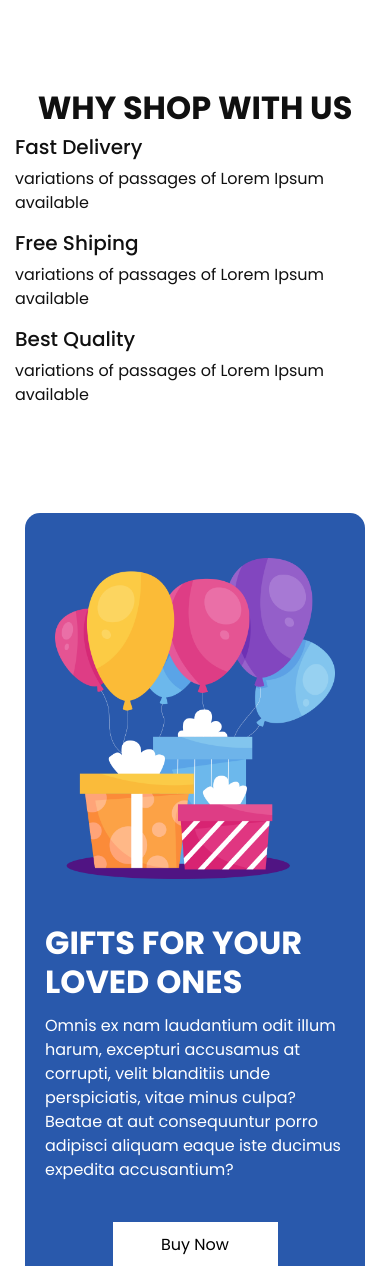
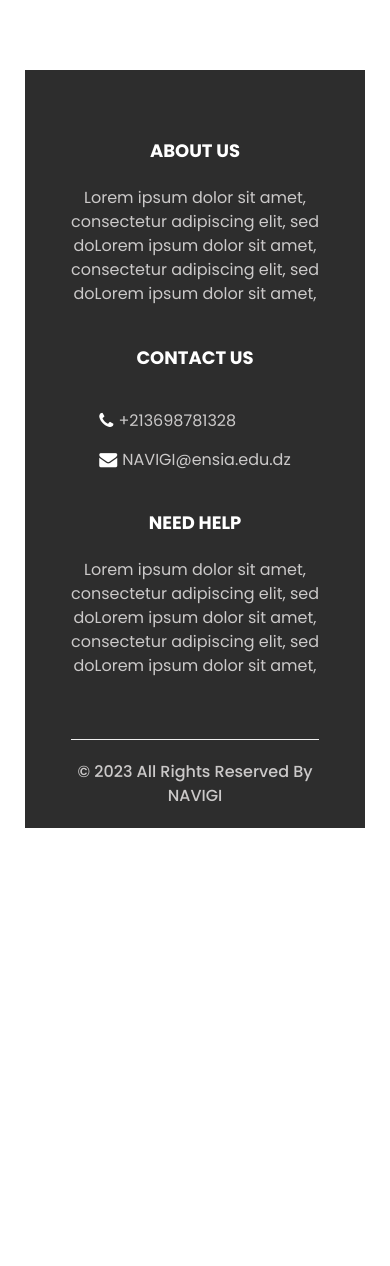
Before and after one commit to mohammed-el-amine-kichah/NAVIGI-final-idea, a PHP site: page / in a window 390 px wide. Shown: the part 5234-6500 px from the top of the page. After the commit the page ends 6062 px from the top, so only its background shows below. Run offline with PHP 8.4, Linux system fonts and the light colour scheme; some libraries are stand-ins or nearby versions.

Commit message:
adding logo to navbar + fix responsive problems

```diff
--- a/css/main.css
+++ b/css/main.css
@@ -37,11 +37,11 @@ input {
 }
 
 .container {
-  position: relative;
   width: 100%;
   background-color: #fff;
   min-height: 100vh;
   overflow: hidden;
+  /*position: relative;*/
 }
 
 .forms-container {
--- a/css/style.css
+++ b/css/style.css
@@ -89,6 +89,9 @@ body {
   z-index: 9999;
 }
 
+
+
+
 #navbarSupportedContent {
   width: 100%;
   background-color: var(--whiter-clr-);
@@ -96,7 +99,8 @@ body {
       -ms-flex-pack: center;
           justify-content: center;
   padding: 10px 0;
-  border-radius: 15px;
+  border-bottom-left-radius: 15px;
+  border-bottom-right-radius: 15px;
   margin: 0 20px 20px 20px;
 }
 
@@ -116,6 +120,13 @@ body {
   color: var(--secondary-clr-);
   text-align: center;
   text-transform: uppercase;
+  border-radius: 5px;
+}
+
+.navbar-nav-login{
+  padding: 5px 25px;
+  color: var(--secondary-clr-);
+  text-align: center;
   border-radius: 5px;
 }
 
@@ -177,10 +188,6 @@ a:focus {
 }
 
 .custom_nav-container .navbar-toggler {
-  outline: none;
-}
-
-.custom_nav-container .navbar-toggler {
   padding: 0;
   width: 37px;
   height: 42px;
@@ -235,6 +242,7 @@ a:focus {
   top: 0;
 }
 
+
 .user_option {
   display: -webkit-box;
   display: -ms-flexbox;
@@ -258,7 +266,7 @@ a:focus {
   background-color: var(--primary-clr-);
   padding: 25px;
   border-radius: 15px;
-  margin-top: 60px;
+  margin-top: 7%;
 }
 
 .slider_section .row {
--- a/index.html
+++ b/index.html
@@ -44,6 +44,13 @@
         </button>
 
         <div class="collapse navbar-collapse" id="navbarSupportedContent">
+
+          <div class="logo-header">
+            <a href="index.html">
+              <img src="/navigi-images/navigi-logo.svg" alt="NAVIGI" width="80px">
+            </a>
+          </div>
+
           <ul class="navbar-nav  ">
             <li class="nav-item active">
               <a class="nav-link" href="index.html">Home <span class="sr-only">(current)</span></a>
@@ -237,145 +244,6 @@
 
   <!-- end shop section -->
 
-  <!-- saving section -->
-
-  <section class="saving_section ">
-    <div class="box">
-      <div class="container-fluid">
-        <div class="row">
-          <div class="col-lg-6">
-            <div class="img-box">
-              <img src="images/saving-img.png" alt="">
-            </div>
-          </div>
-          <div class="col-lg-6">
-            <div class="detail-box">
-              <div class="heading_container">
-                <h2>
-                  Best Savings on <br>
-                  new arrivals
-                </h2>
-              </div>
-              <p>
-                Qui ex dolore at repellat, quia neque doloribus omnis adipisci, ipsum eos odio fugit ut eveniet blanditiis praesentium totam non nostrum dignissimos nihil eius facere et eaque. Qui, animi obcaecati.
-              </p>
-              <div class="btn-box">
-                <a href="#" class="btn1">
-                  Buy Now
-                </a>
-                <a href="#" class="btn2">
-                  See More
-                </a>
-              </div>
-            </div>
-          </div>
-        </div>
-      </div>
-    </div>
-  </section>
-
-  <!-- end saving section -->
-
-  <!-- why section -->
-
-  <section class="why_section layout_padding">
-    <div class="container">
-      <div class="heading_container heading_center">
-        <h2>
-          Why Shop With Us
-        </h2>
-      </div>
-      <div class="row">
-        <div class="col-md-4">
-          <div class="box ">
-
-            <div class="detail-box">
-              <h5>
-                Fast Delivery
-              </h5>
-              <p>
-                variations of passages of Lorem Ipsum available
-              </p>
-            </div>
-          </div>
-        </div>
-        <div class="col-md-4">
-          <div class="box ">
-
-            <div class="detail-box">
-              <h5>
-                Free Shiping
-              </h5>
-              <p>
-                variations of passages of Lorem Ipsum available
-              </p>
-            </div>
-          </div>
-        </div>
-        <div class="col-md-4">
-          <div class="box ">
-            <div class="detail-box">
-              <h5>
-                Best Quality
-              </h5>
-              <p>
-                variations of passages of Lorem Ipsum available
-              </p>
-            </div>
-          </div>
-        </div>
-      </div>
-    </div>
-  </section>
-
-  <!-- end why section -->
-
-
-  <!-- gift section -->
-
-  <section class="gift_section layout_padding-bottom">
-    <div class="box ">
-      <div class="container-fluid">
-        <div class="row">
-          <div class="col-md-5">
-            <div class="img_container">
-              <div class="img-box">
-                <img src="images/gifts.png" alt="">
-              </div>
-            </div>
-          </div>
-          <div class="col-md-7">
-            <div class="detail-box">
-              <div class="heading_container">
-                <h2>
-                  Gifts for your <br>
-                  loved ones
-                </h2>
-              </div>
-              <p>
-                Omnis ex nam laudantium odit illum harum, excepturi accusamus at corrupti, velit blanditiis unde perspiciatis, vitae minus culpa? Beatae at aut consequuntur porro adipisci aliquam eaque iste ducimus expedita accusantium?
-              </p>
-              <div class="btn-box">
-                <a href="#" class="btn1">
-                  Buy Now
-                </a>
-                <a href="#" class="btn2">
-                  See More
-                </a>
-              </div>
-            </div>
-          </div>
-        </div>
-      </div>
-    </div>
-  </section>
-
-
-  <!-- end gift section -->
-
-
-
-
   <!-- About NAVIGI team -->
   <section class="client_section layout_padding">
     <div class="container">
```
Also changed, not shown: About.html (+14 -5 lines), Workers.html (+14 -5 lines), categories.html (+14 -5 lines), contact.html (+14 -5 lines), css/responsive.css (+44 -9 lines), login.html (+10 -9 lines), navigi-images/navigi-logo.svg (added).
